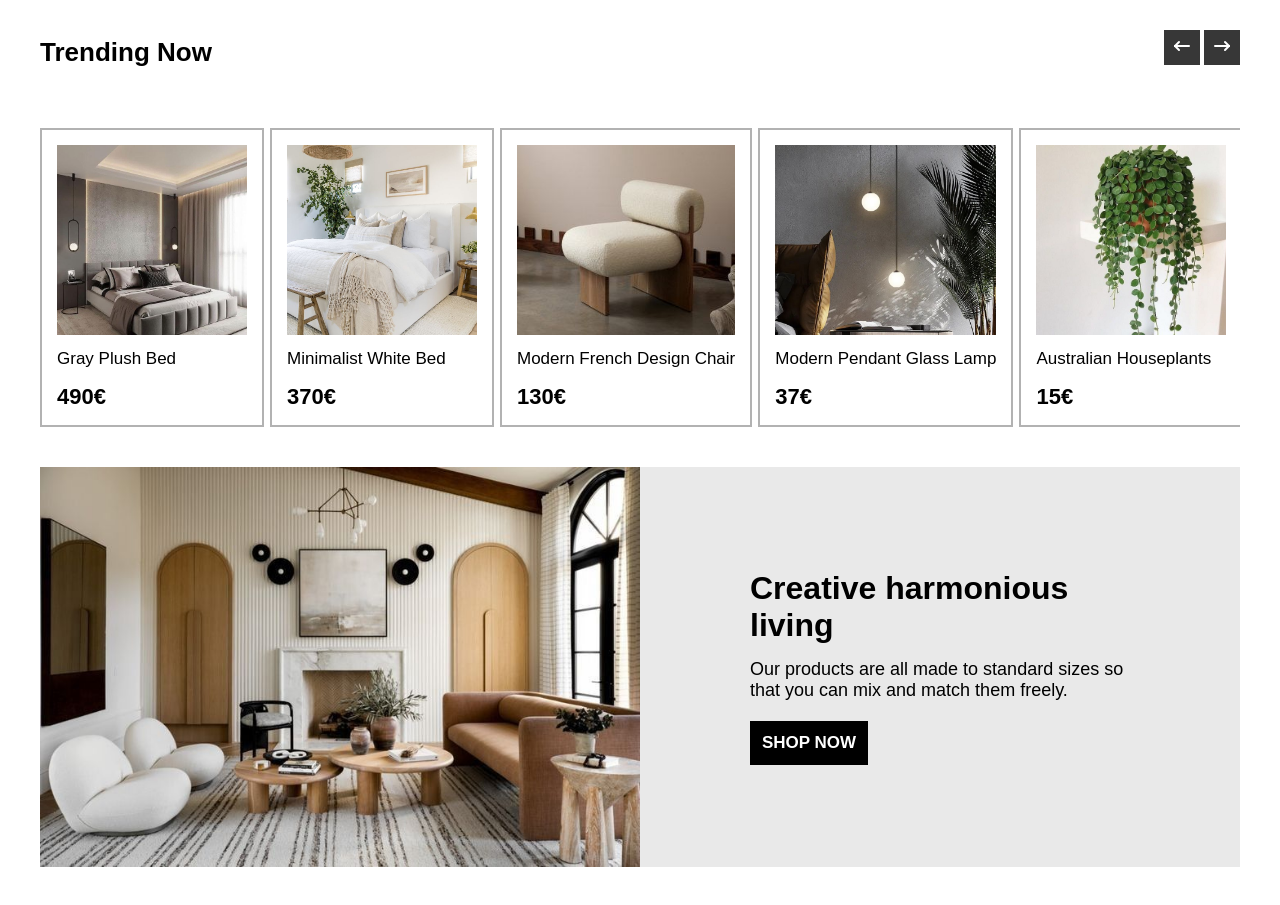
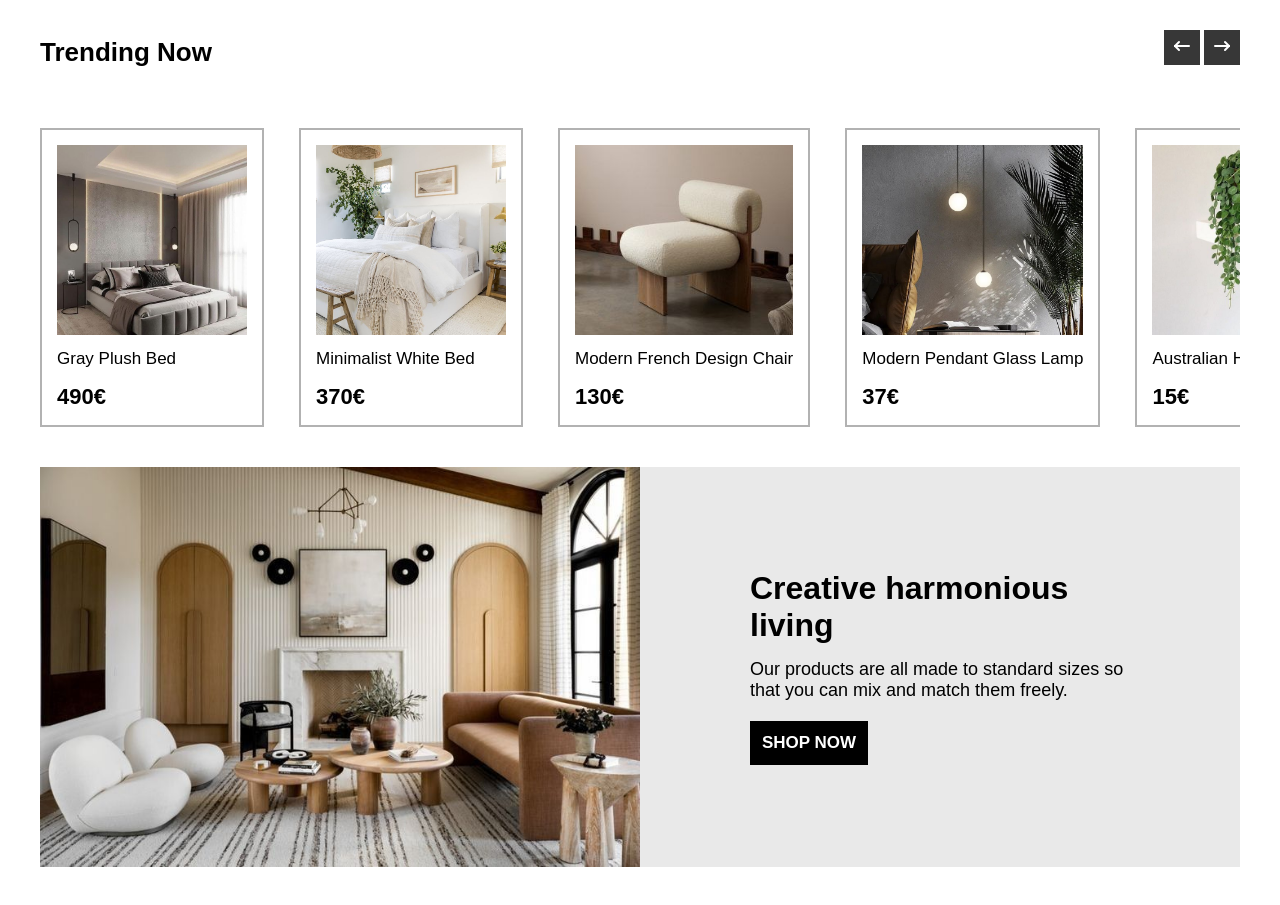
Before and after one commit to mhserrano/e-commerce, a React (Vite) app: page / in a window 1280 px wide. Shown: the part 2120-3025 px from the top of the page. Built offline with nearby package versions, Linux system fonts and the light colour scheme; a web font is replaced by a local one.

Commit message:
Small style changes

```diff
--- a/src/components/TrendingSlider.css
+++ b/src/components/TrendingSlider.css
@@ -4,11 +4,10 @@
 }
 .trending-row {
   display: flex;
-  gap: 6px;
+  gap: 35px;
   max-height: 320px;
-  overflow-x: scroll;
   white-space: nowrap;
-  overscroll-behavior: smooth;
+  scroll-behavior: smooth;
   overflow-x: hidden;
 }
 .trending-row img {
```
